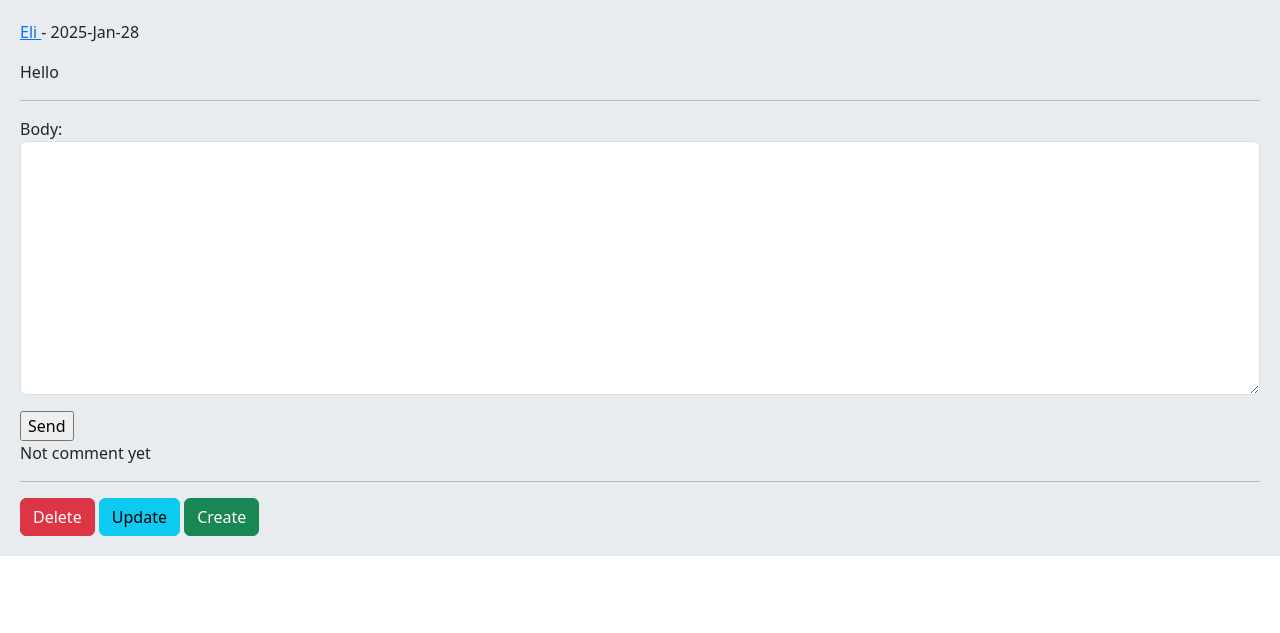
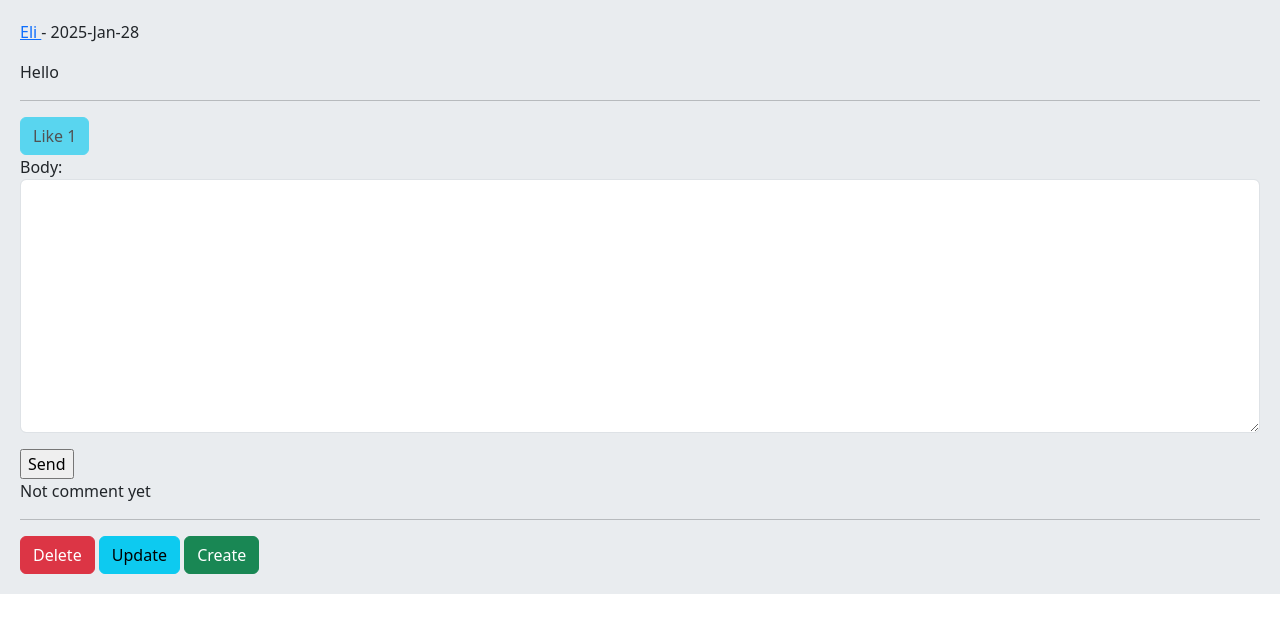
Before and after one commit to elicipher/social, a Django app: a page that uses post/templates/post/details.html in a window 1280 px wide. Shown: the part 56-689 px from the top of the page. Run offline with Django 5.2, Linux system fonts and the light colour scheme; a user stored in the database is signed in; data comes from the database, SQL or seed files in the repository; both versions use the stored data as it was after the commit.

Commit message:
Like post

```diff
--- a/post/admin.py
+++ b/post/admin.py
@@ -1,5 +1,5 @@
 from django.contrib import admin
-from .models import Post , Comment
+from .models import Post , Comment , Like
 # Register your models here.
 @admin.register(Post)
 class PostAdmin(admin.ModelAdmin):
@@ -14,3 +14,4 @@ class PostAdmin(admin.ModelAdmin):
 class CommentAdmin(admin.ModelAdmin):
     list_display = ('user', 'post' , 'created' , 'is_reply' ,)
     raw_id_fields = ('user','post', 'reply',)
+admin.site.register(Like)
--- a/post/models.py
+++ b/post/models.py
@@ -19,6 +19,18 @@ class Post(models.Model):
     def get_absolute_url(self):
         return reverse('post:post_detail' ,args=(self.id , self.slug,))
 
+    def count_likes(self):
+        return self.plike.count()
+
+    def user_can_like(self , user):
+        user_like = user.ulike.filter(post = self)
+        if user_like.exists():
+            return True
+        else :
+            return False
+
+
+
 class Comment(models.Model):
     user = models.ForeignKey(User , on_delete=models.CASCADE , related_name='ucomments')
     post = models.ForeignKey(Post , on_delete=models.CASCADE , related_name='pcomments')
@@ -29,3 +41,11 @@ class Comment(models.Model):
 
     def __str__(self):
         return f'{self.user} - {self.body[:30]}'
+
+
+class Like(models.Model):
+    user = models.ForeignKey(User , on_delete=models.CASCADE , related_name="ulike" )
+    post = models.ForeignKey(Post , on_delete=models.CASCADE , related_name="plike")
+
+    def __str__(self):
+        return f"{self.user} liked {self.post.slug}"
--- a/post/templates/post/details.html
+++ b/post/templates/post/details.html
@@ -6,7 +6,7 @@
     <p>{{post.caption}}</p><hr>
 
     {% if request.user.is_authenticated %}
-
+        <a href="{% url 'post:like_post' post.id %}" class="{% if can_like %}disabled {% endif %}btn btn-info">Like {{post.count_likes}}</a>
         <form action="" method="post">
             {% csrf_token %}
             {{form.as_p}}
--- a/post/urls.py
+++ b/post/urls.py
@@ -1,5 +1,5 @@
 from django.urls import path
-from .views import PostDetailView , PostDeleteView , PostUpdateView , PostCreateView , ReplyCommentView
+from .views import PostDetailView , PostDeleteView , PostUpdateView , PostCreateView , ReplyCommentView , LikePostView
 app_name = 'post'
 urlpatterns = [
     path('details/<int:post_id>/<slug:post_slug>/' , PostDetailView.as_view(),name="post_detail"),
@@ -7,4 +7,5 @@ urlpatterns = [
     path('update/<int:post_id>' , PostUpdateView.as_view(),name="post_update"),
     path('create/' , PostCreateView.as_view(),name="post_create"),
     path('reply/<int:post_id>/<int:comment_id>' , ReplyCommentView.as_view(),name="comment_reply"),
+    path('like/<int:post_id>/' , LikePostView.as_view(),name="like_post"),
 ]
--- a/post/views.py
+++ b/post/views.py
@@ -1,6 +1,6 @@
 from django.shortcuts import render , redirect , get_object_or_404
 from django.views import View
-from .models import Post , Comment
+from .models import Post , Comment , Like
 from django.contrib import messages
 from django.contrib.auth.mixins import LoginRequiredMixin
 from .forms import PostCreateUpdateForms , CommentCreateForm , CommentReplyForm
@@ -18,9 +18,13 @@
 
     form_class_reply = CommentReplyForm
     form_class = CommentCreateForm
+
     def get(self , request , *args , **kwargs):
+        can_like = False
+        if request.user.is_authenticated and self.post_instance.user_can_like(request.user):
+            can_like = True
         Comments = self.post_instance.pcomments.filter(is_reply = False)
-        return render(request , 'post/details.html' , {"post" : self.post_instance , 'form':self.form_class , 'Comments':Comments , 'form_reply':self.form_class_reply} )
+        return render(request , 'post/details.html' , {"post" : self.post_instance , 'form':self.form_class , 'Comments':Comments , 'form_reply':self.form_class_reply , 'can_like':can_like} )
 
     @method_decorator(login_required)
     def post(self , request , *args , **kwargs):
@@ -105,3 +109,16 @@
             New_reply.save()
             messages.success(request , "Reply sended successfuly " , "success")
             return redirect("post:post_detail" , post.id , post.slug)
+
+
+class LikePostView(LoginRequiredMixin , View):
+    def get(self , request , post_id):
+        post = get_object_or_404(Post , id = post_id)
+        like = Like.objects.filter(post = post , user = request.user)
+        if like.exists():
+            messages.error(request , "You already liked this post !" , "danger")
+        else :
+            Like.objects.create(post=post , user = request.user)
+            messages.success(request , "You liked post successfuly !" , "success")
+
+        return redirect('post:post_detail' , post.id , post.slug)
```
Also changed, not shown: db.sqlite3, post/migrations/0004_like.py (added).
